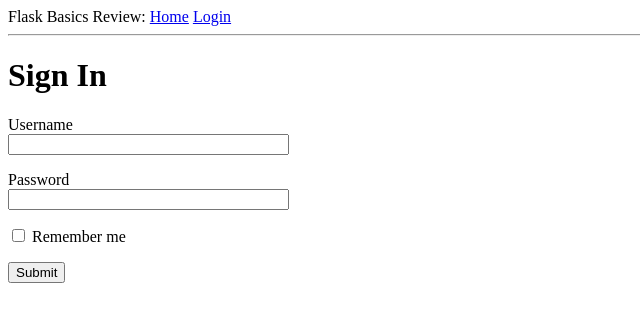
After one commit to GitauHarrison/beautiful-flask-tables, a Flask app: template app/templates/login.html in a window 1280 px wide. The commit adds this page. Shown: the top 322 px of the page, without its empty margins (0-640 px from the left). Run offline with Flask 2, Linux system fonts and the light colour scheme; the template is opened without the code that fills it: most values are stand-ins (such as "Sample title", 1, 10 or a date in 2020); form fields are guessed from the names that the template uses.

Commit message:
Display login form

```diff
--- a/app/templates/base.html
+++ b/app/templates/base.html
@@ -8,7 +8,11 @@
         {% endif %}
     </head>
     <body>
-        <div>Flask Basics Review: <a href="/index">Home</a> </div>
+        <div>
+            Flask Basics Review:
+            <a href="/index">Home</a>
+            <a href="/login">Login</a>
+        </div>
         <hr>
         {% block content %}{% endblock %}
     </body>
--- /dev/null
+++ b/app/templates/login.html
@@ -0,0 +1,18 @@
+{% extends 'base.html' %}
+
+{% block content %}
+    <h1>Sign In</h1>
+    <form action='' method="post" novalidate>
+        {{ form.hidden_tag() }}
+        <p>
+            {{ form.username.label }}<br>
+            {{ form.username(size=32) }}
+        </p>
+        <p>
+            {{ form.password.label }}<br>
+            {{ form.password(size=32) }}
+        </p>
+        <p> {{ form.remember_me() }} {{ form.remember_me.label }}</p>
+        <p> {{ form.submit() }} </p>
+    </form>
+{% endblock %}
```
